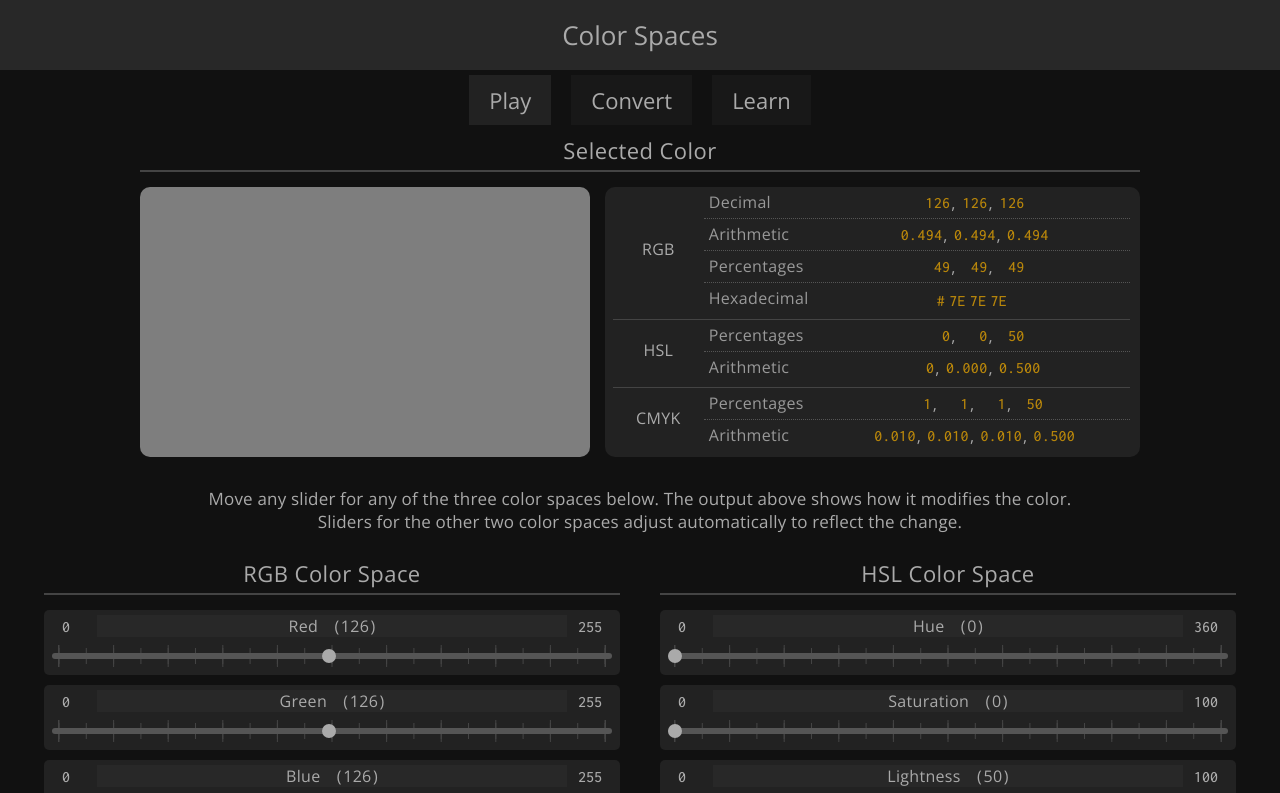
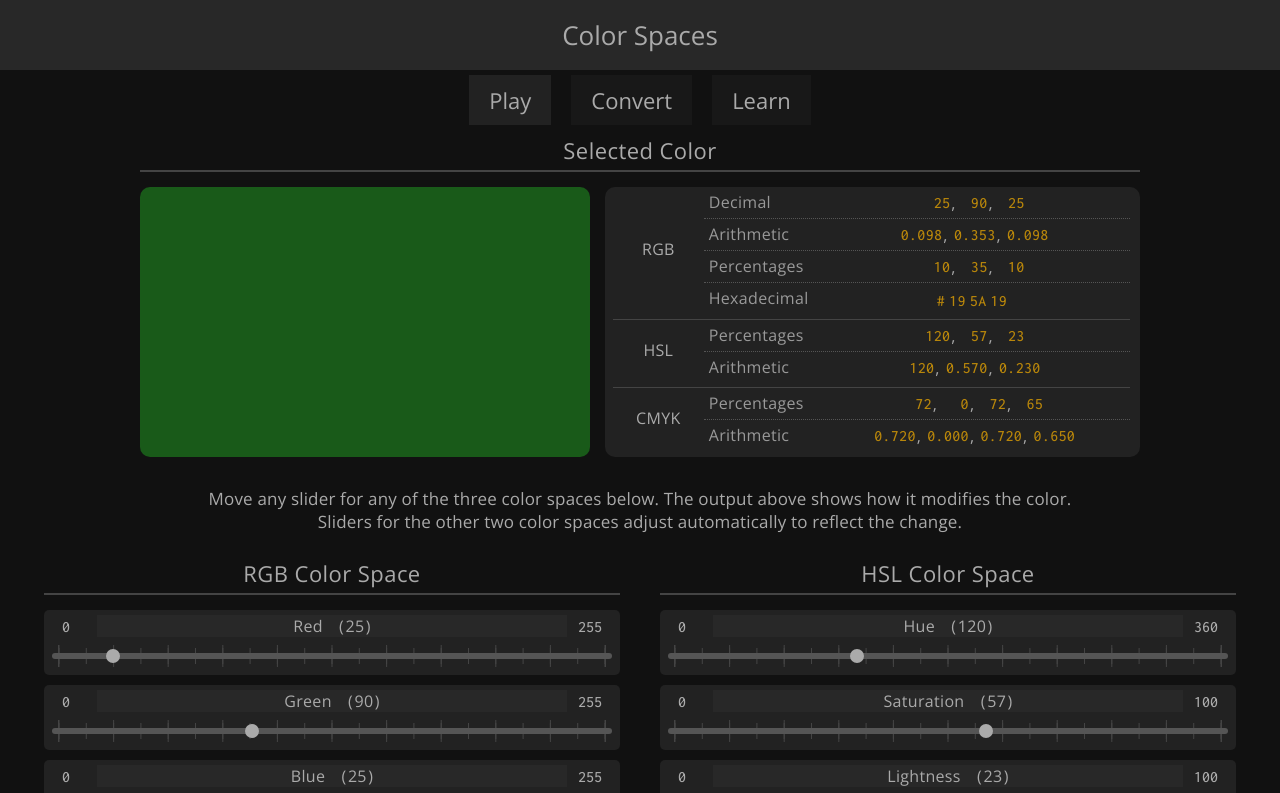
Before and after one commit to Offline2099/colors-app, an Angular app: page / in a window 1280 px wide. Shown: the top 793 px of the page. Built offline with nearby package versions, Linux system fonts and the light colour scheme.

Commit message:
Move output color to a separate component

```diff
--- a/src/app/app.module.ts
+++ b/src/app/app.module.ts
@@ -7,6 +7,7 @@ import { PrimaryComponent } from './primary/primary.component';
 import { ConverterComponent } from './converter/converter.component';
 import { InfoComponent } from './info/info.component';
 import { RangeInputComponent } from './ui/range-input/range-input.component';
+import { OutputColorComponent } from './ui/output-color/output-color.component';
 
 @NgModule({
   declarations: [
@@ -14,7 +15,8 @@ import { RangeInputComponent } from './ui/range-input/range-input.component';
     PrimaryComponent,
     ConverterComponent,
     InfoComponent,
-    RangeInputComponent
+    RangeInputComponent,
+    OutputColorComponent
   ],
   imports: [
     BrowserModule
--- a/src/app/color.service.ts
+++ b/src/app/color.service.ts
@@ -9,11 +9,11 @@ export class ColorService {
 
   constructor() { }
 
-  private color: Color = {
-    rgb: {r: 126, g: 126, b: 126},
-    hsl: {h: 0, s: 0, l: .5},
-    cmyk: {c: .01, m: .01, y: .01, k: .5},
-    hex: '#7E7E7E'
+  private defaultColor: Color = {
+    rgb: {r: 25, g: 90, b: 25},
+    hsl: {h: 120, s: .57, l: .23},
+    cmyk: {c: .72, m: 0, y: .72, k: .65},
+    hex: '#195A19'
   }
 
   private ranges: ColorRangeList = {
@@ -45,8 +45,8 @@ export class ColorService {
     'Decimal', 'Arithmetic', 'Percentages', 'Hexadecimal'
   ];
 
-  getColor(): Color {
-    return this.color;
+  getDefaultColor(): Color {
+    return this.defaultColor;
   }
 
   getRanges(): ColorRangeList {
@@ -61,8 +61,8 @@ export class ColorService {
     return this.colorNotations;
   }
 
-  setColorFromRGB(input: ColorRGB): void {
-    this.color = {
+  setColorFromRGB(input: ColorRGB): Color {
+    return {
       rgb: input,
       hsl: this.RGBtoHSL(input),
       cmyk: this.RGBtoCMYK(input),
@@ -70,11 +70,11 @@ export class ColorService {
     }
   }
 
-  setColorFromHSL(input: ColorHSL): void {
+  setColorFromHSL(input: ColorHSL): Color {
 
     let crgb: ColorRGB = this.HSLtoRGB(input);
 
-    this.color = {
+    return {
       rgb: crgb,
       hsl: input,
       cmyk: this.RGBtoCMYK(crgb),
@@ -82,11 +82,11 @@ export class ColorService {
     }
   }
 
-  setColorFromCMYK(input: ColorCMYK): void {
+  setColorFromCMYK(input: ColorCMYK): Color {
 
     let crgb: ColorRGB = this.CMYKtoRGB(input);
 
-    this.color = {
+    return {
       rgb: crgb,
       hsl: this.RGBtoHSL(crgb),
       cmyk: input,
--- a/src/app/primary/primary.component.css
+++ b/src/app/primary/primary.component.css
@@ -25,114 +25,7 @@
 }
 
 
-/*   Color Output   */
 
-.output-container {
-  display: flex;
-  flex-wrap: wrap;
-  width: min(1000px, 100%);
-  margin: 0 auto 10px auto;
-  border-radius: 10px;
-  padding: 5px 10px 10px 10px;
-}
-
-.output-container-header {
-  display: flex;
-  flex-basis: 100%;
-  justify-content: center;
-  margin-bottom: 15px;
-  padding: 0 10px 5px 10px;
-  border-bottom: 2px solid #444;
-  font-size: 22px;
-  letter-spacing: 0.02em;
-}
-
-.text-output {
-  display: flex;
-  width: calc(55% - 33px);
-  flex-wrap: wrap;
-  margin-left: 15px;
-  padding: 0 10px 5px 8px;
-  border-radius: 10px;
-  background: #222;
-}
-
-.text-output-row {
-  display: flex;
-  flex-basis: 100%;
-  padding-bottom: 8px;
-  border-bottom: 1px solid #444;
-}
-
-.text-output-row:last-of-type {
-  padding-bottom: 5px;
-  border-bottom: none;
-}
-
-.text-output-row-header {
-  display: flex;
-  align-items: center;
-  justify-content: center;
-  width: 110px;
-  letter-spacing: 0.02em;
-}
-
-.text-output-row-body {
-  display: flex;
-  flex-basis: 100%;
-  flex-direction: column;
-}
-
-.text-output-notation {
-  display: flex;
-  padding: 4px 5px;
-  border-bottom: 1px dotted #555;
-}
-
-.text-output-notation:last-of-type {
-  padding-bottom: 0;
-  border-bottom: none;
-}
-
-.text-output-notation-name {
-  display: flex;
-  width: 150px;
-  color: #999;
-  letter-spacing: 0.02em;
-}
-
-.text-output-notation-values {
-  display: flex;
-  flex-basis: 100%;
-  justify-content: center;
-  margin-top: 1px;
-}
-
-.text-output-value {
-  width: 3em;
-  margin-right: 1px;
-  padding-top: 2px;
-  color: darkgoldenrod;
-  text-align: right;
-  font-family: 'Inconsolata', monospace;
-  font-weight: 500;
-  letter-spacing: 0.02em;
-}
-
-.text-output-value-short {
-  width: 2em;
-}
-
-.text-output-value-hex {
-  width: unset;
-  margin: 2px;
-}
-
-.color-output {
-  display: flex;
-  flex-basis: 45%;
-  border-radius: 10px;
-}
 
 
 /*   Slider Blocks   */
--- a/src/app/primary/primary.component.html
+++ b/src/app/primary/primary.component.html
@@ -1,36 +1,8 @@
 
 <!-- Color Output -->
-<div class="output-container">
-  <div class="output-container-header">Selected Color</div>
-  <div
-    class="color-output"
-    style="background: {{color.hex}};"></div>
-  <div class="text-output">
-    <div
-      *ngFor="let row of textOutput"
-      class="text-output-row">
-      <div class="text-output-row-header">{{row.header}}</div>
-      <div class="text-output-row-body">
-        <div
-          *ngFor="let notation of row.notations"
-          class="text-output-notation">
-          <div class="text-output-notation-name">{{notation.name}}</div>
-          <div class="text-output-notation-values">
-            <ng-container *ngFor="let value of notation.values; index as v">
-              <span
-                class="text-output-value"
-                [ngClass]="{
-                  'text-output-value-short': value.length < 4,
-                  'text-output-value-hex': notation.values[0] == '#'
-                }">{{value}}</span>
-              <span *ngIf="v + 1 != notation.values.length && notation.values[0] != '#'">,</span>
-            </ng-container>
-          </div>
-        </div>
-      </div>
-    </div>
-  </div>
-</div>
+<app-output-color
+  [color]="color">
+</app-output-color>
 
 <!-- Instructions -->
 <div class="instruction-container">
--- a/src/app/primary/primary.component.ts
+++ b/src/app/primary/primary.component.ts
@@ -1,7 +1,7 @@
 import { Component, OnInit } from '@angular/core';
 
 import {
-  TextOutputBlock, InputRange,
+  InputRange,
   Color, ColorRGB, ColorHSL, ColorCMYK, ColorRangeList } from '../interfaces';
 import { ColorService } from '../color.service';
 
@@ -14,31 +14,14 @@ export class PrimaryComponent implements OnInit {
 
   constructor(private c: ColorService) { }
 
-  color: Color = this.c.getColor();
-
-  textOutput: TextOutputBlock[] = [];
+  color: Color = this.c.getDefaultColor();
 
   ranges: ColorRangeList = this.c.getRanges();
   inputBlocks: {name: string, ranges: InputRange[]}[] = [];
 
   ngOnInit(): void {
-    this.constructTextOutputBlock();
     this.constructInputBlocks();
-    this.updateColor();
-  }
-
-  constructTextOutputBlock(): void {
-
-    let notations: string[] = this.c.getNotations();
-
-    this.textOutput = [
-      {header: 'RGB', notations: notations},
-      {header: 'HSL', notations: [notations[2], notations[1]]},
-      {header: 'CMYK', notations: [notations[2], notations[1]]}
-    ].map(row => ({
-      header: row.header,
-      notations: row.notations.map(notation => ({name: notation, values: []}))
-    }));
+    this.updateRanges();
   }
 
   constructInputBlocks(): void {
@@ -59,9 +42,8 @@ export class PrimaryComponent implements OnInit {
     }));
   }
 
-  updateColor(): void {
+  updateRanges(): void {
 
-    this.color = this.c.getColor();
     let C: Color = this.color;
 
     this.inputBlocks.forEach(block => {
@@ -100,23 +82,23 @@ export class PrimaryComponent implements OnInit {
         }
       })
     });
-
-    this.textOutput.forEach(row => {
-      row.notations.forEach(notation => {
-        notation.values =
-          this.c.colorStr(this.color, row.header, notation.name);
-      });
-    });
   }
 
-  setColorFromRange(n: number, id: string) {
+  setColorFromRange(n: number, id: string): void {
 
-    if (['r', 'g', 'b'].includes(id)) this.setColorFromRGB(n, id);
-    if (['h', 's', 'l'].includes(id)) this.setColorFromHSL(n, id);
-    if (['c', 'm', 'y', 'k'].includes(id)) this.setColorFromCMYK(n, id);
+    if (['r', 'g', 'b'].includes(id))
+      this.color = this.setColorFromRGB(n, id);
+
+    if (['h', 's', 'l'].includes(id))
+      this.color = this.setColorFromHSL(n, id);
+
+    if (['c', 'm', 'y', 'k'].includes(id))
+      this.color = this.setColorFromCMYK(n, id);
+
+    this.updateRanges();
   }
 
-  setColorFromRGB(n: number, id: string): void {
+  setColorFromRGB(n: number, id: string): Color {
 
     let rgb: ColorRGB = this.color.rgb;
 
@@ -124,11 +106,10 @@ export class PrimaryComponent implements OnInit {
     if (id == 'g') rgb.g = n;
     if (id == 'b') rgb.b = n;
 
-    this.c.setColorFromRGB(rgb);
-    this.updateColor();
+    return this.c.setColorFromRGB(rgb);
   }
 
-  setColorFromHSL(n: number, id: string): void {
+  setColorFromHSL(n: number, id: string): Color {
 
     let hsl: ColorHSL = this.color.hsl;
 
@@ -136,11 +117,10 @@ export class PrimaryComponent implements OnInit {
     if (id == 's') hsl.s = n / 100;
     if (id == 'l') hsl.l = n / 100;
 
-    this.c.setColorFromHSL(hsl);
-    this.updateColor();
+    return this.c.setColorFromHSL(hsl);
   }
 
-  setColorFromCMYK(n: number, id: string): void {
+  setColorFromCMYK(n: number, id: string): Color {
 
     let cmyk: ColorCMYK = this.color.cmyk;
 
@@ -149,8 +129,7 @@ export class PrimaryComponent implements OnInit {
     if (id == 'y') cmyk.y = n / 100;
     if (id == 'k') cmyk.k = n / 100;
 
-    this.c.setColorFromCMYK(cmyk);
-    this.updateColor();
+    return this.c.setColorFromCMYK(cmyk);
   }
 
 }
--- /dev/null
+++ b/src/app/ui/output-color/output-color.component.css
@@ -0,0 +1,108 @@
+/*   Color Output   */
+
+:host {
+  display: flex;
+  flex-wrap: wrap;
+  width: min(1000px, 100%);
+  margin: 0 auto 10px auto;
+  border-radius: 10px;
+  padding: 5px 10px 10px 10px;
+}
+
+.output-container-header {
+  display: flex;
+  flex-basis: 100%;
+  justify-content: center;
+  margin-bottom: 15px;
+  padding: 0 10px 5px 10px;
+  border-bottom: 2px solid #444;
+  font-size: 22px;
+  letter-spacing: 0.02em;
+}
+
+.text-output {
+  display: flex;
+  width: calc(55% - 33px);
+  flex-wrap: wrap;
+  margin-left: 15px;
+  padding: 0 10px 5px 8px;
+  border-radius: 10px;
+  background: #222;
+}
+
+.text-output-row {
+  display: flex;
+  flex-basis: 100%;
+  padding-bottom: 8px;
+  border-bottom: 1px solid #444;
+}
+
+.text-output-row:last-of-type {
+  padding-bottom: 5px;
+  border-bottom: none;
+}
+
+.text-output-row-header {
+  display: flex;
+  align-items: center;
+  justify-content: center;
+  width: 110px;
+  letter-spacing: 0.02em;
+}
+
+.text-output-row-body {
+  display: flex;
+  flex-basis: 100%;
+  flex-direction: column;
+}
+
+.text-output-notation {
+  display: flex;
+  padding: 4px 5px;
+  border-bottom: 1px dotted #555;
+}
+
+.text-output-notation:last-of-type {
+  padding-bottom: 0;
+  border-bottom: none;
+}
+
+.text-output-notation-name {
+  display: flex;
+  width: 150px;
+  color: #999;
+  letter-spacing: 0.02em;
+}
+
+.text-output-notation-values {
+  display: flex;
+  flex-basis: 100%;
+  justify-content: center;
+  margin-top: 1px;
+}
+
+.text-output-value {
+  width: 3em;
+  margin-right: 1px;
+  padding-top: 2px;
+  color: darkgoldenrod;
+  text-align: right;
+  font-family: 'Inconsolata', monospace;
+  font-weight: 500;
+  letter-spacing: 0.02em;
+}
+
+.text-output-value-short {
+  width: 2em;
+}
+
+.text-output-value-hex {
+  width: unset;
+  margin: 2px;
+}
+
+.color-output {
+  display: flex;
+  flex-basis: 45%;
+  border-radius: 10px;
+}
--- /dev/null
+++ b/src/app/ui/output-color/output-color.component.html
@@ -0,0 +1,29 @@
+<div class="output-container-header">Selected Color</div>
+<div
+  class="color-output"
+  style="background: {{color.hex}};"></div>
+<div class="text-output">
+  <div
+    *ngFor="let row of textOutput"
+    class="text-output-row">
+    <div class="text-output-row-header">{{row.header}}</div>
+    <div class="text-output-row-body">
+      <div
+        *ngFor="let notation of row.notations"
+        class="text-output-notation">
+        <div class="text-output-notation-name">{{notation.name}}</div>
+        <div class="text-output-notation-values">
+          <ng-container *ngFor="let value of notation.values; index as v">
+            <span
+              class="text-output-value"
+              [ngClass]="{
+                'text-output-value-short': value.length < 4,
+                'text-output-value-hex': notation.values[0] == '#'
+              }">{{value}}</span>
+            <span *ngIf="v + 1 != notation.values.length && notation.values[0] != '#'">,</span>
+          </ng-container>
+        </div>
+      </div>
+    </div>
+  </div>
+</div>
--- /dev/null
+++ b/src/app/ui/output-color/output-color.component.ts
@@ -0,0 +1,51 @@
+import { Component, OnInit, Input, DoCheck } from '@angular/core';
+
+import { Color,TextOutputBlock } from '../../interfaces';
+import { ColorService } from '../../color.service';
+
+@Component({
+  selector: 'app-output-color',
+  templateUrl: './output-color.component.html',
+  styleUrls: ['./output-color.component.css']
+})
+export class OutputColorComponent implements OnInit, DoCheck {
+
+  constructor(private c: ColorService) { }
+
+  @Input() color: Color = this.c.getDefaultColor();
+
+  textOutput: TextOutputBlock[] = [];
+
+  ngOnInit(): void {
+    this.constructTextOutputBlock();
+  }
+
+  ngDoCheck(): void {
+    this.updateColor();
+  }
+
+  constructTextOutputBlock(): void {
+
+    let notations: string[] = this.c.getNotations();
+
+    this.textOutput = [
+      {header: 'RGB', notations: notations},
+      {header: 'HSL', notations: [notations[2], notations[1]]},
+      {header: 'CMYK', notations: [notations[2], notations[1]]}
+    ].map(row => ({
+      header: row.header,
+      notations: row.notations.map(notation => ({name: notation, values: []}))
+    }));
+  }
+
+  updateColor(): void {
+
+    this.textOutput.forEach(row => {
+      row.notations.forEach(notation => {
+        notation.values =
+          this.c.colorStr(this.color, row.header, notation.name);
+      });
+    });
+  }
+
+}
```
